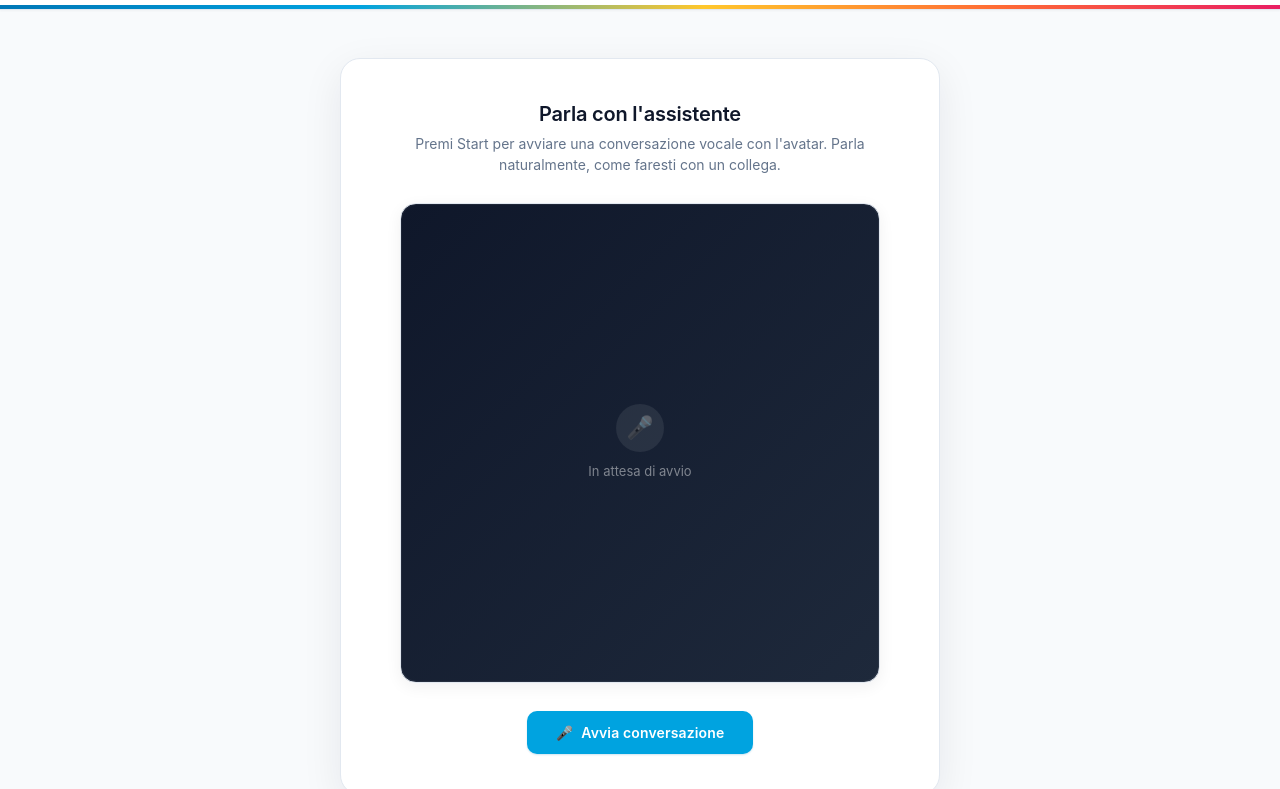
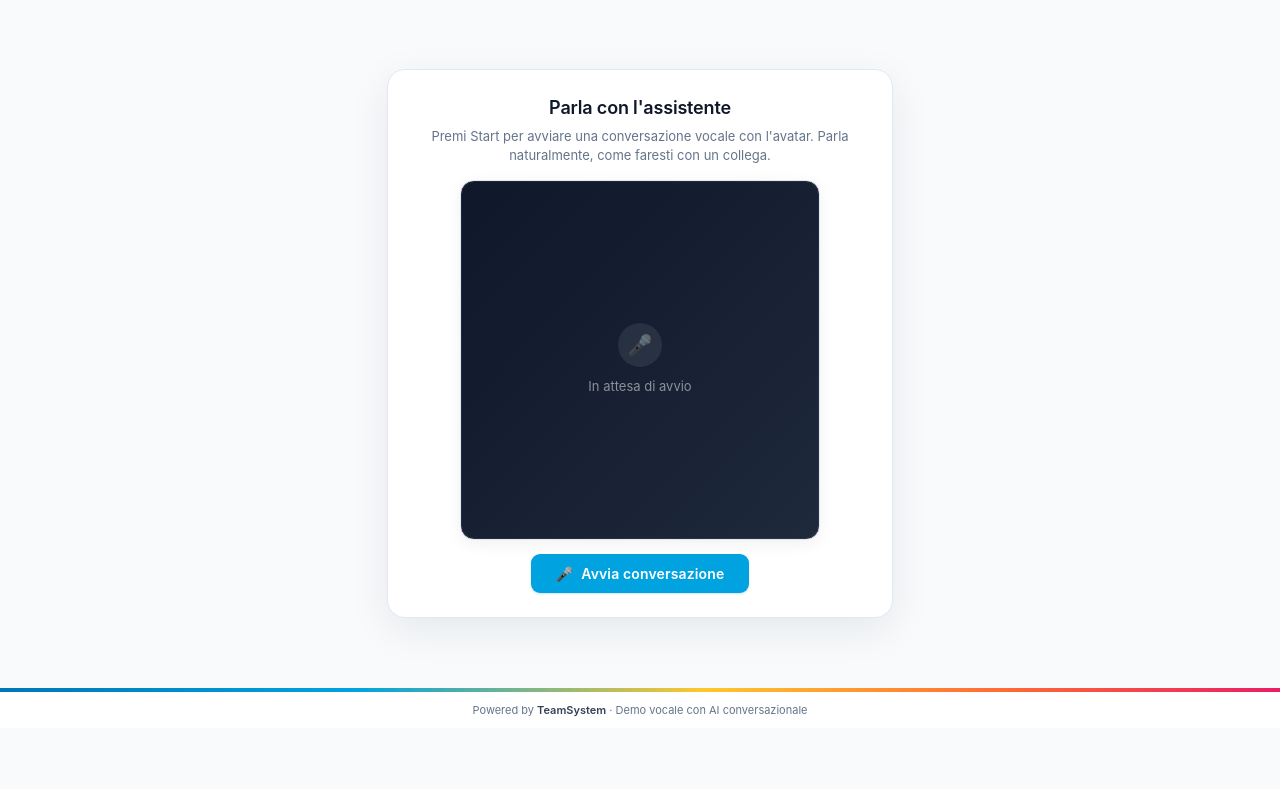
Before and after one commit to lmarsiglio-tech/anam-elevenlabs-avatar, a website built with Vite: page index.html in a window 1280 px wide. Shown: the part 72-861 px from the top of the page. After the commit the page ends 800 px from the top, so only its background shows below. Built offline with nearby package versions, Linux system fonts and the light colour scheme.

Commit message:
Update index.html

```diff
--- a/index.html
+++ b/index.html
@@ -1,18 +1,15 @@
 <!DOCTYPE html>
-<!-- trigger redploy -->
 <html lang="it">
   <head>
     <meta charset="UTF-8" />
     <meta name="viewport" content="width=device-width, initial-scale=1.0" />
     <title>Assistente Cassa in Cloud — TeamSystem</title>
     <style>
-      /* ---------- Reset & base ---------- */
       * { margin: 0; padding: 0; box-sizing: border-box; }
 
       :root {
         --ts-blue: #00A3E0;
         --ts-blue-dark: #0077B6;
-        --ts-blue-darker: #005A8B;
         --ts-yellow: #FFC72C;
         --ts-orange: #FF6B35;
         --ts-magenta: #E91E63;
@@ -29,7 +26,7 @@
         --shadow-lg: 0 12px 40px rgba(15, 23, 42, 0.08);
       }
 
-      html, body { height: 100%; }
+      html, body { height: 100%; overflow: hidden; }
 
       body {
         background: var(--surface-alt);
@@ -39,7 +36,7 @@
         line-height: 1.5;
         display: flex;
         flex-direction: column;
-        min-height: 100vh;
+        height: 100vh;
         -webkit-font-smoothing: antialiased;
         -moz-osx-font-smoothing: grayscale;
       }
@@ -49,12 +46,13 @@
         background: var(--surface);
         border-bottom: 1px solid var(--border);
         box-shadow: var(--shadow-sm);
+        flex-shrink: 0;
       }
 
       .header-inner {
         max-width: 1200px;
         margin: 0 auto;
-        padding: 18px 32px;
+        padding: 14px 32px;
         display: flex;
         align-items: center;
         justify-content: space-between;
@@ -68,7 +66,7 @@
       }
 
       .brand img {
-        height: 36px;
+        height: 32px;
         width: auto;
         display: block;
       }
@@ -85,15 +83,15 @@
       }
 
       .product-title .label {
-        font-size: 11px;
+        font-size: 10px;
         font-weight: 600;
-        letter-spacing: 0.08em;
+        letter-spacing: 0.1em;
         text-transform: uppercase;
         color: var(--muted);
       }
 
       .product-title .name {
-        font-size: 16px;
+        font-size: 15px;
         font-weight: 600;
         color: var(--ink);
         letter-spacing: -0.01em;
@@ -126,13 +124,8 @@
         animation: pulse 1.8s ease-out infinite;
       }
 
-      .status-chip.is-connecting .status-dot {
-        background: var(--ts-yellow);
-      }
-
-      .status-chip.is-error .status-dot {
-        background: var(--danger);
-      }
+      .status-chip.is-connecting .status-dot { background: var(--ts-yellow); }
+      .status-chip.is-error .status-dot { background: var(--danger); }
 
       @keyframes pulse {
         0%   { box-shadow: 0 0 0 0 rgba(16, 185, 129, 0.4); }
@@ -140,7 +133,7 @@
         100% { box-shadow: 0 0 0 0 rgba(16, 185, 129, 0); }
       }
 
-      /* ---------- Signature color bar (TeamSystem identity) ---------- */
+      /* ---------- Signature color bars (top & bottom) ---------- */
       .signature-bar {
         height: 4px;
         background: linear-gradient(
@@ -151,6 +144,7 @@
           var(--ts-orange) 78%,
           var(--ts-magenta) 100%
         );
+        flex-shrink: 0;
       }
 
       /* ---------- Main stage ---------- */
@@ -159,49 +153,50 @@
         display: flex;
         align-items: center;
         justify-content: center;
-        padding: 48px 24px;
+        padding: 20px;
+        min-height: 0;
       }
 
       .stage-card {
         background: var(--surface);
         border: 1px solid var(--border);
-        border-radius: 20px;
+        border-radius: 18px;
         box-shadow: var(--shadow-lg);
-        padding: 40px;
-        width: 100%;
-        max-width: 600px;
+        padding: 24px 32px;
         display: flex;
         flex-direction: column;
         align-items: center;
+        gap: 14px;
+        max-height: 100%;
       }
 
       .stage-title {
-        font-size: 20px;
+        font-size: 18px;
         font-weight: 600;
         color: var(--ink);
         letter-spacing: -0.01em;
-        margin-bottom: 4px;
       }
 
       .stage-subtitle {
-        font-size: 14px;
+        font-size: 13px;
         color: var(--muted);
-        margin-bottom: 28px;
         text-align: center;
+        max-width: 440px;
+        margin-top: -8px;
       }
 
       /* ---------- Avatar video ---------- */
       .video-frame {
         position: relative;
-        width: 480px;
-        max-width: 100%;
-        aspect-ratio: 1 / 1;
-        border-radius: 16px;
+        width: 360px;
+        height: 360px;
+        max-height: 46vh;
+        max-width: 46vh;
+        border-radius: 14px;
         overflow: hidden;
         background: linear-gradient(135deg, #0F172A 0%, #1E293B 100%);
         border: 1px solid var(--border);
         box-shadow: var(--shadow-md);
-        margin-bottom: 24px;
       }
 
       #avatar-video {
@@ -215,7 +210,7 @@
         content: "";
         position: absolute;
         inset: 0;
-        border-radius: 16px;
+        border-radius: 14px;
         pointer-events: none;
         box-shadow: inset 0 0 0 1px rgba(255, 255, 255, 0.06);
       }
@@ -227,7 +222,7 @@
         flex-direction: column;
         align-items: center;
         justify-content: center;
-        color: rgba(255, 255, 255, 0.45);
+        color: rgba(255, 255, 255, 0.5);
         font-size: 13px;
         gap: 10px;
         pointer-events: none;
@@ -236,32 +231,31 @@
       .video-placeholder.hidden { display: none; }
 
       .video-placeholder .icon {
-        width: 48px;
-        height: 48px;
+        width: 44px;
+        height: 44px;
         border-radius: 50%;
         background: rgba(255, 255, 255, 0.08);
         display: flex;
         align-items: center;
         justify-content: center;
-        font-size: 22px;
+        font-size: 20px;
       }
 
       /* ---------- Controls ---------- */
       .controls {
         display: flex;
-        gap: 12px;
-        margin-top: 4px;
+        gap: 10px;
       }
 
       .btn {
         display: inline-flex;
         align-items: center;
         gap: 8px;
-        padding: 12px 28px;
+        padding: 10px 24px;
         font-size: 14px;
         font-weight: 600;
         border: 1px solid transparent;
-        border-radius: 10px;
+        border-radius: 9px;
         cursor: pointer;
         font-family: inherit;
         letter-spacing: 0.01em;
@@ -309,15 +303,14 @@
 
       /* ---------- Error ---------- */
       .error-message {
-        margin-top: 20px;
-        padding: 12px 16px;
+        padding: 10px 14px;
         background: #FEF2F2;
         border: 1px solid #FECACA;
         border-radius: 8px;
         color: var(--danger);
-        font-size: 13px;
+        font-size: 12px;
         text-align: center;
-        max-width: 480px;
+        max-width: 440px;
         display: none;
       }
 
@@ -325,30 +318,39 @@
 
       /* ---------- Footer ---------- */
       .footer {
-        padding: 20px 32px;
+        padding: 10px 32px;
         text-align: center;
-        font-size: 12px;
+        font-size: 11px;
         color: var(--muted);
-        border-top: 1px solid var(--border);
         background: var(--surface);
+        flex-shrink: 0;
       }
 
       .footer strong { color: var(--ink-soft); font-weight: 600; }
 
       /* ---------- Responsive ---------- */
       @media (max-width: 640px) {
-        .header-inner { padding: 14px 20px; flex-wrap: wrap; gap: 12px; }
-        .brand img { height: 28px; }
+        html, body { overflow: auto; }
+        body { height: auto; min-height: 100vh; }
+        .header-inner { padding: 12px 16px; flex-wrap: wrap; gap: 10px; }
+        .brand img { height: 26px; }
         .brand-divider { display: none; }
         .product-title .name { font-size: 14px; }
-        .stage { padding: 24px 16px; }
-        .stage-card { padding: 24px; border-radius: 16px; }
-        .video-frame { width: 100%; }
+        .stage { padding: 16px; }
+        .stage-card { padding: 20px; border-radius: 14px; width: 100%; }
+        .video-frame { width: 100%; height: auto; aspect-ratio: 1/1; max-width: none; max-height: none; }
+      }
+
+      /* ---------- Short viewport (laptops) ---------- */
+      @media (max-height: 720px) and (min-width: 641px) {
+        .video-frame { width: 300px; height: 300px; }
+        .stage-card { padding: 20px 28px; gap: 12px; }
+        .stage-title { font-size: 17px; }
       }
     </style>
   </head>
   <body>
-    <!-- Header with TeamSystem branding -->
+    <!-- Header -->
     <header class="header">
       <div class="header-inner">
         <div class="brand">
@@ -364,9 +366,10 @@
           <span id="status-text">Non connesso</span>
         </div>
       </div>
-      <!-- TeamSystem signature color bar -->
-      <div class="signature-bar"></div>
     </header>
+
+    <!-- Top signature color bar -->
+    <div class="signature-bar"></div>
 
     <!-- Main stage -->
     <main class="stage">
@@ -400,6 +403,9 @@
       </div>
     </main>
 
+    <!-- Bottom signature color bar -->
+    <div class="signature-bar"></div>
+
     <!-- Footer -->
     <footer class="footer">
       Powered by <strong>TeamSystem</strong> · Demo vocale con AI conversazionale
```
